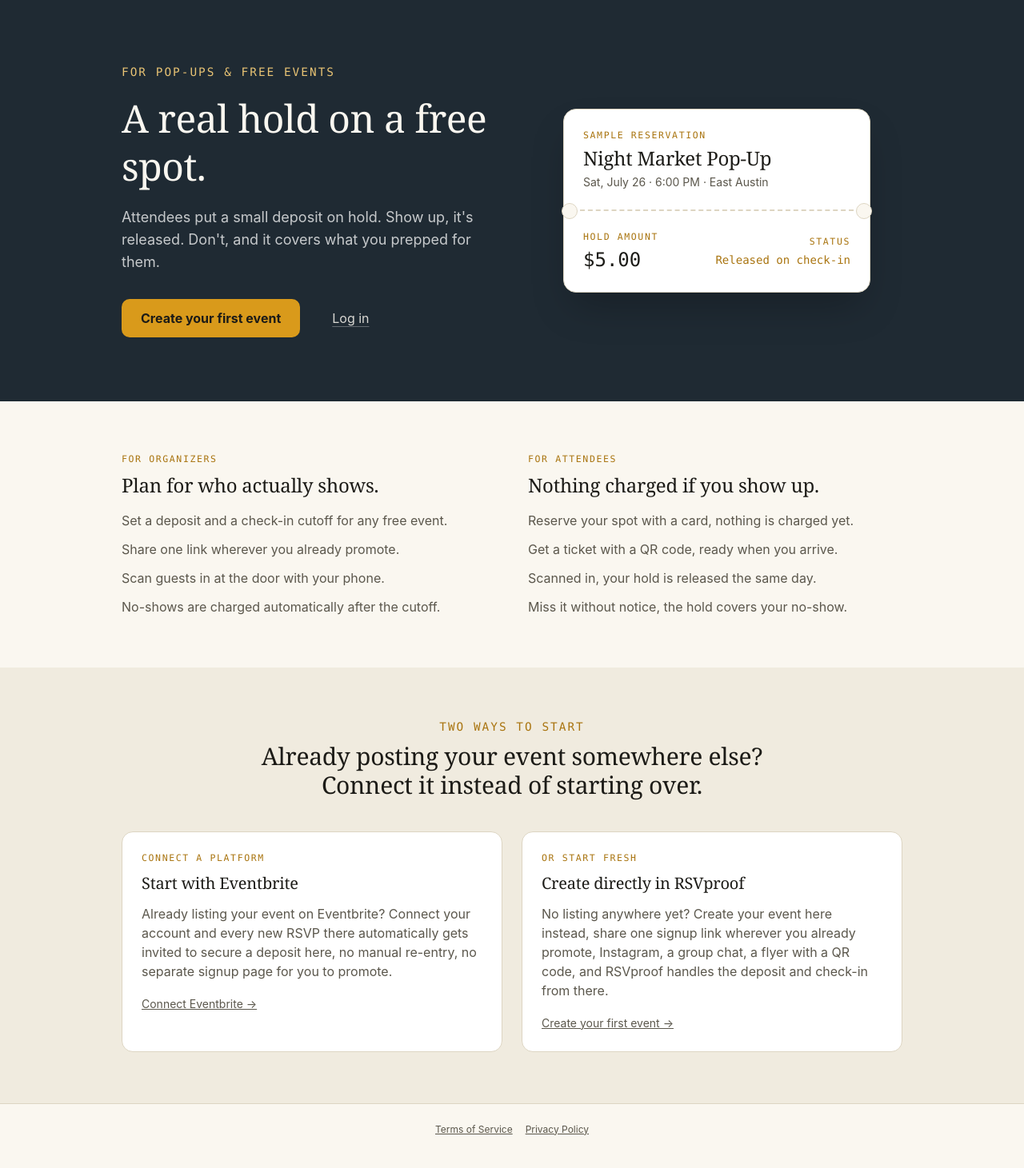
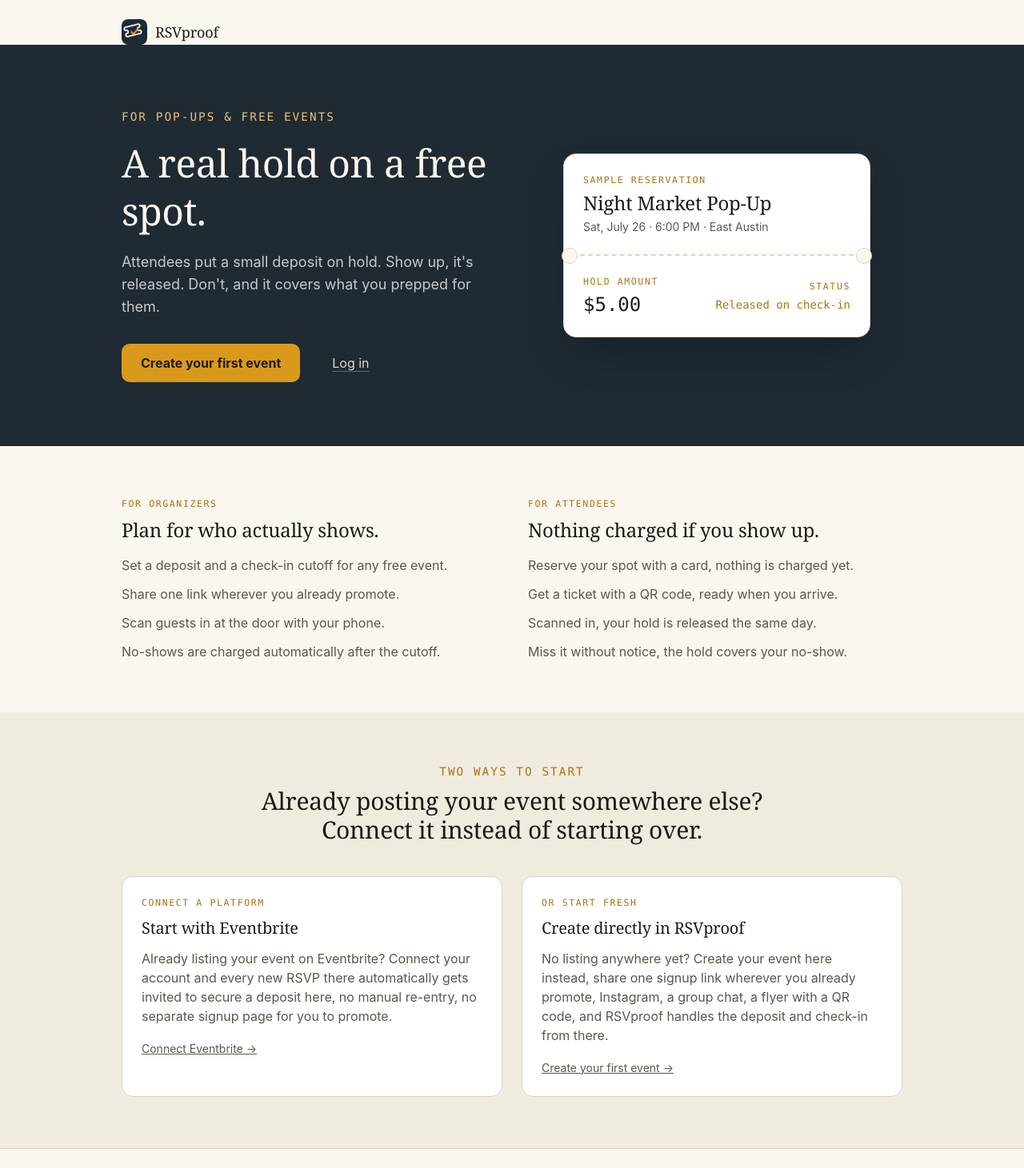
Before and after one commit to hjsaliski/RSVProof, a Next.js app: page / in a window 1280 px wide. Shown: the top 1461 px of the page at 80% size. Built offline with nearby package versions, Linux system fonts and the light colour scheme.

Commit message:
updated footer and other UI

```diff
--- a/src/app/dashboard/guide/page.js
+++ b/src/app/dashboard/guide/page.js
@@ -141,8 +141,8 @@ export default function GuidePage() {
               deposit but hasn&apos;t checked in yet gets an automatic email
               reminding them the event is close and that checking in at
               arrival is what releases their hold. This runs on its own
-              once a day, you don&apos;t need to do anything. Each attendee
-              only ever gets this reminder once.
+              in the lead-up to the event, you don&apos;t need to do
+              anything. Each attendee only ever gets this reminder once.
             </p>
           </div>
           <div>
@@ -169,9 +169,8 @@ export default function GuidePage() {
               After an event&apos;s check-in cutoff passes, everyone who wasn&apos;t
               checked in gets charged their deposit automatically, and
               everyone who was checked in is marked as not charged. This
-              also runs on its own once a day, so there can be a delay of
-              several hours between your cutoff passing and the automatic
-              charge catching up to it.
+              also runs on its own within the timeframe after your cutoff
+              passes, you don&apos;t need to trigger it yourself.
             </p>
           </div>
           <div>
--- a/src/app/layout.js
+++ b/src/app/layout.js
@@ -1,8 +1,8 @@
 import "./globals.css";
 
 export const metadata = {
-  title: "Event Deposits",
-  description: "No-show deposits for free pop-up events",
+  title: "RSVproof",
+  description: "Refundable deposit holds that cut no-shows at free events",
 };
 
 export default function RootLayout({ children }) {
@@ -12,7 +12,8 @@ export default function RootLayout({ children }) {
         {children}
         <footer className="py-6 px-6 text-center text-xs text-ink-soft border-t border-line">
           <a href="/terms" className="underline mr-4">Terms of Service</a>
-          <a href="/privacy" className="underline">Privacy Policy</a>
+          <a href="/privacy" className="underline mr-4">Privacy Policy</a>
+          <a href="mailto:info@rsvproof.com" className="underline">Contact us</a>
         </footer>
       </body>
     </html>
--- a/src/app/page.js
+++ b/src/app/page.js
@@ -1,6 +1,13 @@
 export default function Home() {
   return (
     <main className="flex-1">
+      {/* Logo header, small and unobtrusive above the hero */}
+      <div className="max-w-5xl mx-auto px-6 pt-6 flex items-center gap-2.5">
+        {/* eslint-disable-next-line @next/next/no-img-element */}
+        <img src="/logo-icon.png" alt="RSVproof" className="h-8 w-8 rounded-lg" />
+        <span className="font-display text-lg text-ink">RSVproof</span>
+      </div>
+
       {/* Hero: the ticket is the thesis. A real claim check for a real spot. */}
       <section className="bg-dusk text-paper">
         <div className="max-w-5xl mx-auto px-6 py-20 grid md:grid-cols-2 gap-12 items-center">
```
Also changed, not shown: public/logo-icon.png (added).
